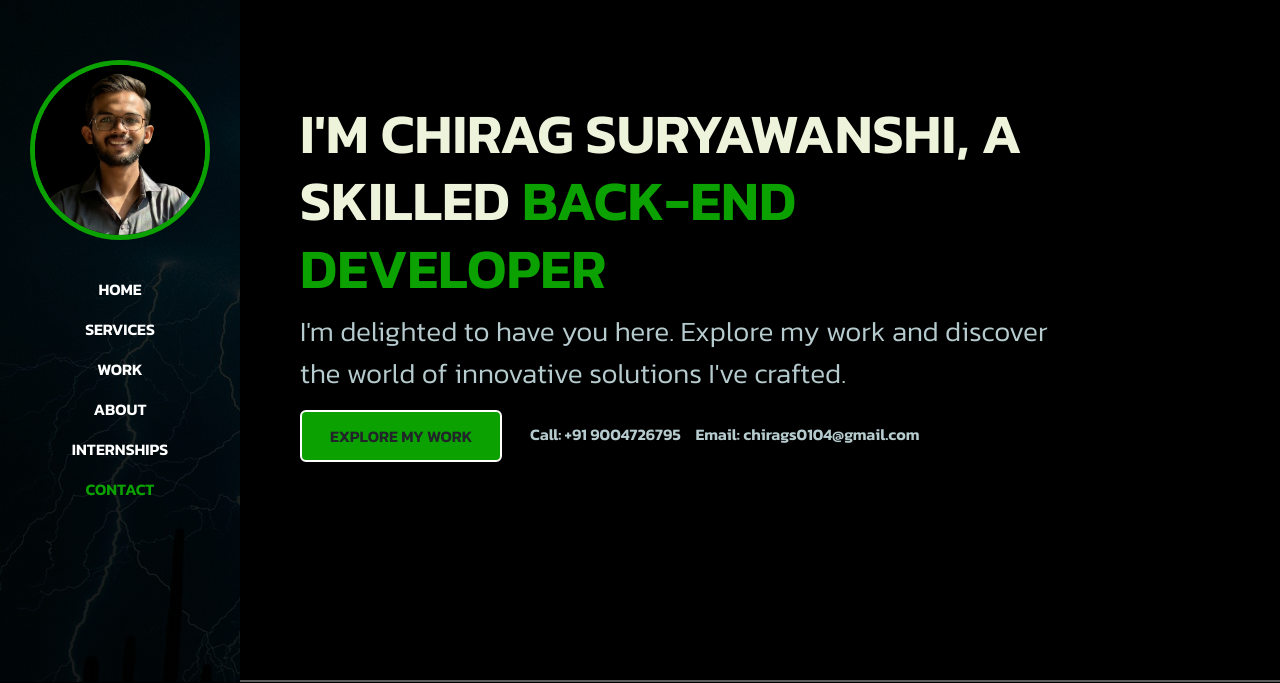
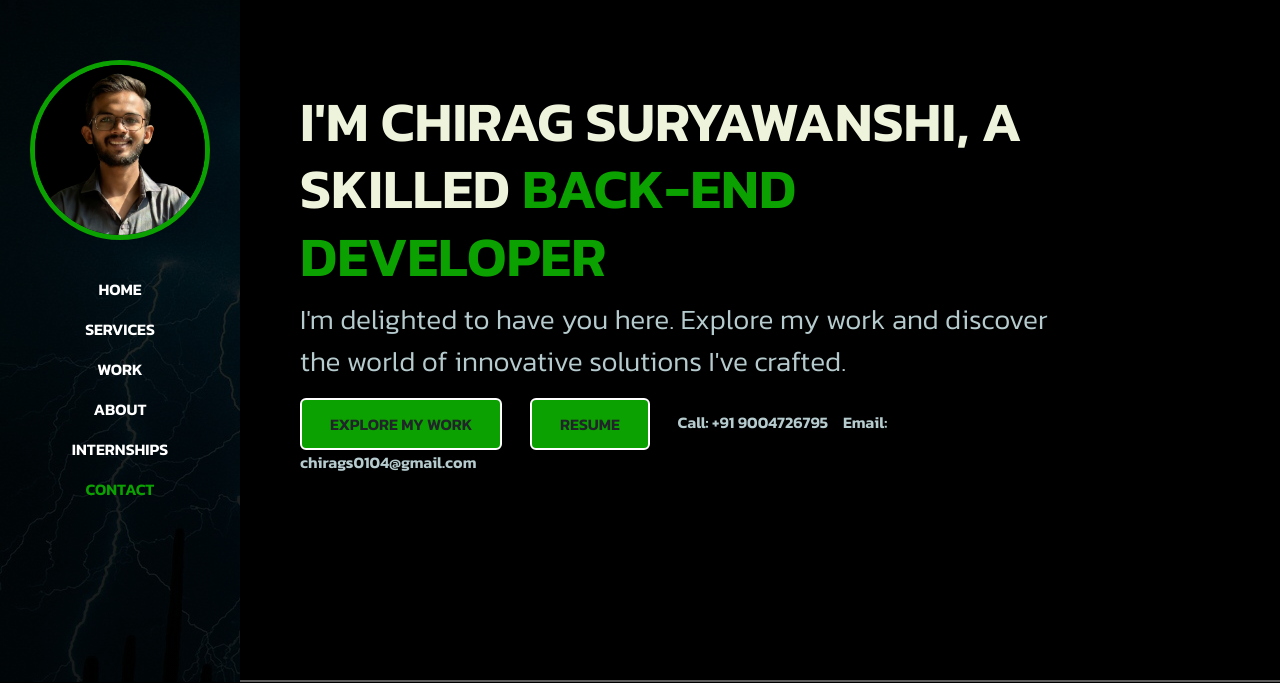
Before and after one commit to chirag0101/Chirag_Portfolio, a plain HTML site: page index.html in a window 1280 px wide. Shown: the part 118-801 px from the top of the page. Drawn offline with Linux system fonts and the light colour scheme; a web font is replaced by a local one.

Commit message:
Update index.html

```diff
--- a/index.html
+++ b/index.html
@@ -91,6 +91,9 @@
               <div data-aos="fade-up" data-aos-delay="600">
                 <a href="#work" class="btn btn-brand fw-bold me-4">
                   EXPLORE MY WORK</a
+                >
+                <a href="https://drive.google.com/file/d/1oEAmLqb97Yu1VlF67G8e6o4FD48q0sio/view?usp=sharing" class="btn btn-brand fw-bold me-4">
+                  RESUME</a
                 >
                 <a href="tel:+91 9004726795" class="custom-link num"> Call: +91 9004726795</a>&nbsp;&nbsp;&nbsp;
                 <a href="mailto:chirags0104@gmail.com" class="custom-link num"> Email:  chirags0104@gmail.com</a>
```
